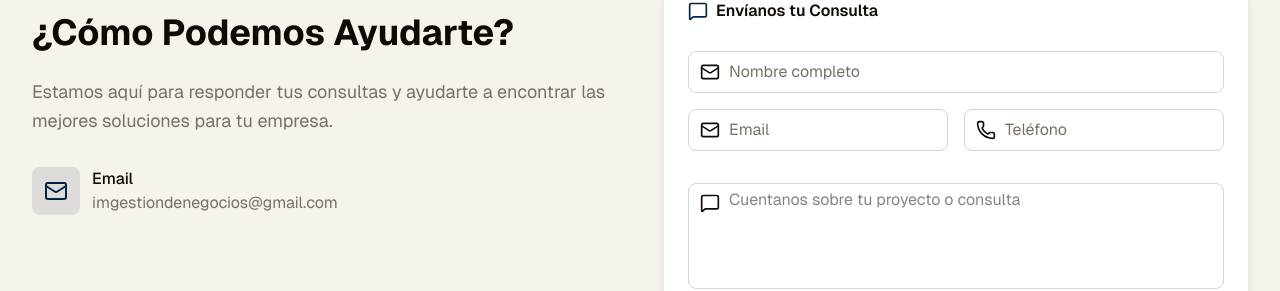
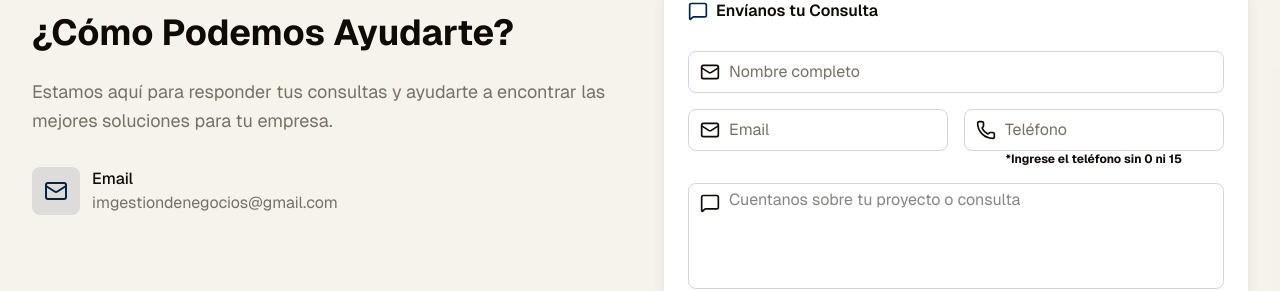
Before and after one commit to FValentino/estudioContableFront, a React (Vite) app: page / in a window 1280 px wide. Shown: the part 2728-3019 px from the top of the page. Built offline with nearby package versions, Linux system fonts and the light colour scheme; no server answers.

Commit message:
details fixed

```diff
--- a/src/components/contact/contactForm.tsx
+++ b/src/components/contact/contactForm.tsx
@@ -60,7 +60,7 @@ export default function ContactForm(){
           </div>
           <div>
             <InputForm<FormValues> name="phone" control={control} placeHolder="Teléfono" Icon={Phone} error={errors.phone} />
-            <p className="w-[90%] mx-auto text-xs font-bold lg:text-center">*Ingrese el teléfono sin 0 ni 15</p>
+            <p className="w-[90%] mx-auto text-xs text-[#0f0a03] font-bold lg:text-center">*Ingrese el teléfono sin 0 ni 15</p>
           </div>
         </div>
         <TextAreaForm<FormValues> name="message" control={control}
```
